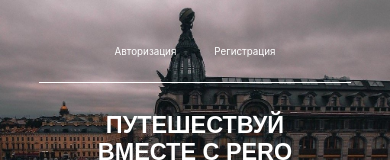
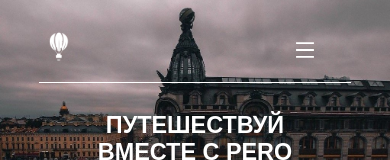
Before and after one commit to Ladydashka/travel_time, a React (Vite) app in the folder client/: page /homepage in a window 390 px wide. Shown: the top 160 px of the page. Built offline with nearby package versions, Linux system fonts and the light colour scheme.

Commit message:
поменяла навбар, добавила бургер-меню,сохранила состояние юзера в localStorage

```diff
--- a/client/src/App.tsx
+++ b/client/src/App.tsx
@@ -3,6 +3,7 @@
 import RegistrationForm from "./components/RegistrationForm/RegistrationForm.tsx";
 import LoginForm from "./components/LoginForm/LoginForm.tsx";
 import HomePage from "./components/HomePage/HomePage.tsx";
+import Guide from "./components/Guide/Guide.tsx";
 
 function App() {
 
@@ -13,6 +14,7 @@
             <Route path="/register" element={<RegistrationForm />} />
             <Route path="/login" element={<LoginForm />} />
             <Route path="/homepage" element={<HomePage />} />
+            <Route path="/cabinet" element={<Guide />} />
         </Routes>
 
     </>
--- /dev/null
+++ b/client/src/components/Guide/Guide.tsx
@@ -0,0 +1,9 @@
+
+
+
+function Guide(){
+
+
+ }
+
+ export default Guide;
--- a/client/src/components/HomePage/HomePage.tsx
+++ b/client/src/components/HomePage/HomePage.tsx
@@ -24,7 +24,6 @@
                         <h1 className={styles.title}>ПУТЕШЕСТВУЙ ВМЕСТЕ С PERO TRAVEL</h1>
                     </Space>
                 </Space>
-
                 <Space>
 
                 </Space>
--- a/client/src/components/HomePage/styles.module.css
+++ b/client/src/components/HomePage/styles.module.css
@@ -55,7 +55,8 @@
         font-size: 6vw;
     }
 }
-@media (max-width: 480px) {
+
+@media (max-width: 520px) {
     .titleContainer{
         top: 20%;
     }
--- a/client/src/components/NavBar/NavBar.tsx
+++ b/client/src/components/NavBar/NavBar.tsx
@@ -1,33 +1,91 @@
-import { Layout, Space, Image } from 'antd';
+import  { useState } from 'react';
+import { Layout, Space, Image, Drawer, Button } from 'antd';
 import { Link } from 'react-router-dom';
+import { MenuOutlined } from '@ant-design/icons';
 import styles from './styles.module.css';
 import logo from '../../assets/logo.svg';
-import { menuItems } from "./menuItems.ts";
-import {useSelector} from "react-redux";
-import {RootState} from "../../redux/store/store.tsx";
+import { menuItems } from './menuItems.ts';
+import { useSelector } from 'react-redux';
+import { RootState } from '../../redux/store/store.tsx';
 
 const { Header } = Layout;
 
 function NavBar() {
+    const [drawerVisible, setDrawerVisible] = useState<boolean>(false);
     const user = useSelector((store: RootState) => store.auth.user);
     const role = user ? user.role : null;
     const currentValueRole = role ? menuItems[role] : null;
 
+
+    const showDrawer = () => setDrawerVisible(true);
+    const closeDrawer = () => setDrawerVisible(false);
+
     return (
         <Header className={`${styles.header} ${user ? styles.authenticated : ''}`}>
             <Space className={styles.logo}>
-                <Image className={styles.logo} src={logo}  preview={false} />
-                <span  className={styles.companyName} >Pero Travel</span>
+                <Image className={styles.logo} src={logo} preview={false} />
+                <span className={styles.companyName}>Pero Travel</span>
             </Space>
+
+            <div className={styles.mobileMenu}>
+                <Button
+                    type="text"
+                    className={styles.burgerButton}
+                    icon={<MenuOutlined />}
+                    onClick={showDrawer}
+                />
+                <Drawer
+                    title="Меню"
+                    placement="right"
+                    onClose={closeDrawer}
+                    visible={drawerVisible}
+                    bodyStyle={{ padding: 0 }}
+                >
+                    <div className={styles.drawerMenu}>
+                        {role ? (
+                            currentValueRole?.map((item, index) => (
+                                <Link
+                                    key={index}
+                                    className={styles.drawerButton}
+                                    to={item.route}
+                                    onClick={closeDrawer}
+                                >
+                                    {item.name}
+                                </Link>
+                            ))
+                        ) : (
+                            <>
+                                <Link
+                                    to="/login"
+                                    className={styles.drawerButton}
+                                    onClick={closeDrawer}
+                                >
+                                    Авторизация
+                                </Link>
+                                <Link
+                                    to="/register"
+                                    className={styles.drawerButton}
+                                    onClick={closeDrawer}
+                                >
+                                    Регистрация
+                                </Link>
+                            </>
+                        )}
+                    </div>
+                </Drawer>
+            </div>
+
             <Space direction="horizontal" className={styles.menu}>
                 {role ? (
-                    currentValueRole ? (
-                        currentValueRole.map((item, index) => (
-                            <Link  className={styles.transparentButton} key={index} to={item.route}>
-                                {item.name}
-                            </Link>
-                        ))
-                    ) : null
+                    currentValueRole?.map((item, index) => (
+                        <Link
+                            key={index}
+                            className={styles.transparentButton}
+                            to={item.route}
+                        >
+                            {item.name}
+                        </Link>
+                    ))
                 ) : (
                     <>
                         <Link to="/login" className={styles.transparentButton}>
--- a/client/src/components/NavBar/menuItems.ts
+++ b/client/src/components/NavBar/menuItems.ts
@@ -10,14 +10,14 @@
 
 export  const menuItems: MenuItems = {
     user: [
-        {name: 'Главная', route: '/home'},
+        {name: 'Главная', route: '/homepage'},
         {name: 'Экскурсии', route: '/excursions'},
         {name: 'Личный кабинет', route: '/cabinet'},
     ],
     guide: [
-        {name: 'Главная', route: '/guide/home'},
-        {name: 'Экскурсии', route: '/guide/excursions'},
+        {name: 'Главная', route: '/homepage'},
+        {name: 'Экскурсии', route: '/excursions'},
         {name: 'Личный кабинет', route: '/cabinet'},
-        {name: 'Создать экскурсию', route: '/'},
+        {name: 'Создать экскурсию', route: '/guide'},
     ],
 }
--- a/client/src/components/NavBar/styles.module.css
+++ b/client/src/components/NavBar/styles.module.css
@@ -19,7 +19,6 @@
 
 .header.authenticated::after {
     content: none;
-
 }
 
 .header::after {
@@ -30,7 +29,6 @@
     right: 0;
     height: 1px;
     background-color: white;
-
 }
 
 .logo {
@@ -42,8 +40,6 @@
 .menu {
     display: flex;
     justify-content: center;
-
-
 }
 
 .transparentButton {
@@ -56,62 +52,81 @@
     white-space: nowrap;
 }
 
-.transparentButton:hover{
+.transparentButton:hover {
     color: #FFC700;
-
 }
 
 .companyName {
-    font-size: 20px;
+    font-size: 19px;
     font-weight: bold;
-    margin-left: 10px;
+    white-space: nowrap;
     color: white;
 }
 
-@media (max-width:850px) {
-    .companyName {
+.mobileMenu {
     display: none;
 }
 
-    .logo{
-        width: 100%;
-    }
+.burgerButton {
+    font-size: 20px;
+    color: white;
 }
 
-@media (max-width:778px) {
-    .transparentButton {
-        font-size: 0.9em;
+.drawerMenu {
+    display: flex;
+    flex-direction: column;
+    padding: 10px;
+}
+
+.drawerButton {
+    padding: 10px 15px;
+    text-decoration: none;
+    color: black;
+    font-size: 16px;
+    border: none;
+    background: none;
+    transition: color 0.3s;
+    display: block;
+}
+
+.drawerButton:hover {
+    color: #FFC700;
+    cursor: pointer;
+}
+
+
+@media (max-width: 768px) {
+    .menu {
+        display: none;
+    }
+
+    .mobileMenu {
+        display: flex;
     }
 
     .companyName {
         display: none;
     }
 
-    .logo{
-        width: 70%;
+    .logo {
+        margin-left: -10px;
     }
 }
 
-@media(max-width: 500px){
-    .menu {
-        width: 100%;
-        align-items: center;
-        flex-wrap: nowrap;
-
-    }
-    .logo{
+@media (max-width: 1000px) {
+    .companyName {
        display: none;
     }
 
-    .transparentButton{
-        white-space: nowrap;
-        font-size: 0.7em;
-        padding: 5px 10px;
+}
+
+@media (max-width: 400px) {
+    .logo {
+        margin-left: -20px;
+        max-width: 80px;
+    }
+
+    .burgerButton {
+        margin-right: -20px;
     }
 }
-
-@media screen and (orientation: landscape) {
-    header {
-        margin-top: 15px;
-    }
-}
--- a/client/src/redux/auth/authSlice.ts
+++ b/client/src/redux/auth/authSlice.ts
@@ -3,10 +3,15 @@
 import {loginUser} from "./registrationThunk.ts";
 
 
-const initialState: StateAuth = {
-    user: null,
-    isRegistered: false,
+const loadState = (): StateAuth => {
+    const state = localStorage.getItem('authState');
+    if (state) {
+        return JSON.parse(state);
+    }
+    return { user: null, isRegistered: false };
 };
+
+const initialState: StateAuth = loadState();
 
 const authSlice = createSlice({
     name: "auth",
@@ -17,6 +22,7 @@
             .addCase(loginUser.fulfilled, (state: StateAuth, action) => {
                 state.user = action.payload;
                 state.isRegistered = true;
+                localStorage.setItem('authState', JSON.stringify(state));
             })
             .addCase(loginUser.rejected, (state: StateAuth, action) => {
                 state.user = null;
--- a/client/src/redux/auth/registrationSlice.ts
+++ b/client/src/redux/auth/registrationSlice.ts
@@ -2,10 +2,15 @@
 import {StateAuth} from "./type.ts";
 import { registerUser } from "./registrationThunk.ts";
 
-const initialState: StateAuth = {
-    user: null,
-    isRegistered: false,
+const loadState = (): StateAuth => {
+    const state = localStorage.getItem('registrationState');
+    if (state) {
+        return JSON.parse(state);
+    }
+    return { user: null, isRegistered: false };
 };
+
+const initialState: StateAuth = loadState();
 
 const registrationSlice = createSlice({
     name: "registration",
@@ -16,6 +21,7 @@
             .addCase(registerUser.fulfilled, (state: StateAuth, action) => {
                 state.user = action.payload;
                 state.isRegistered = true;
+                localStorage.setItem('registrationState', JSON.stringify(state));
 
             })
             .addCase(registerUser.rejected, (state: StateAuth, action) => {
```
Also changed, not shown: client/src/components/Guide/styles.module.css (added). Lines whose indentation alone changed are shown as unchanged.
